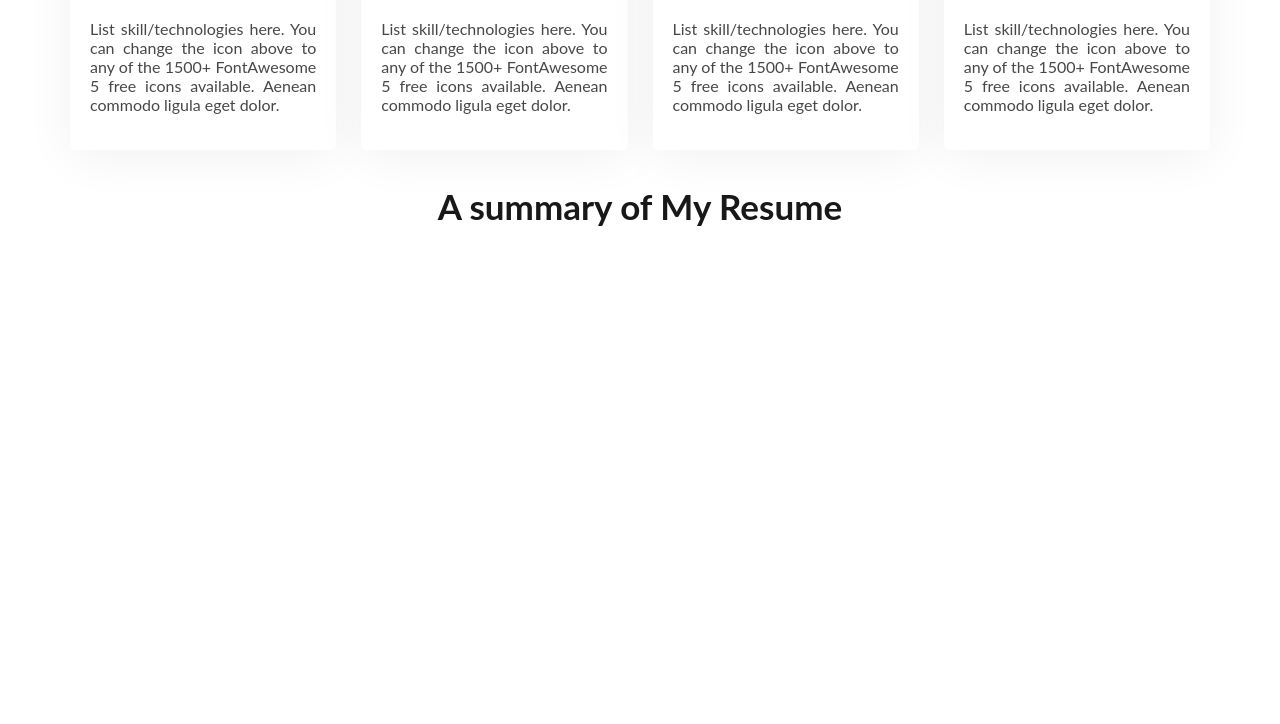
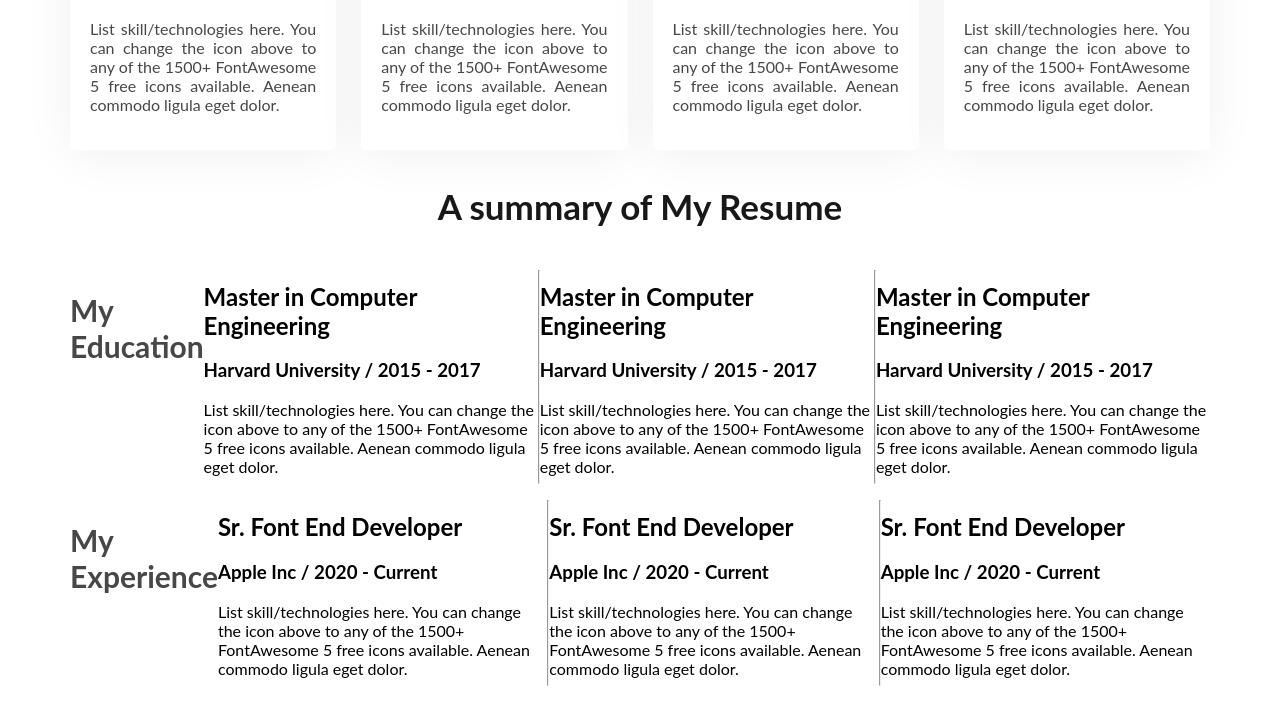
Before and after one commit to HasnathAhmedTamim/web-dev-portfolio1, a plain HTML site: page index.html in a window 1280 px wide. Shown: the part 1900-2624 px from the top of the page. Before the commit the page ends 2287 px from the top, so only its background shows below. Drawn offline with Linux system fonts and the light colour scheme.

Commit message:
resumeset

```diff
--- a/index.html
+++ b/index.html
@@ -94,7 +94,54 @@
             </div>
          <!-- resume section -->
         </section>
-            <h3 class="section-title">A summary of My Resume</h3>
+          <h3 class="section-title">A summary of My Resume</h3>
+          <div class="resume-container">
+            <h3 class="resume-col-tit">My Education</h3>
+            <div class="resume-item">
+              <h2>Master in Computer Engineering</h2>
+              <h3>Harvard University / 2015 - 2017</h3>
+              <p>List skill/technologies here. You can change the icon above
+to any of the 1500+ FontAwesome 5 free icons available. Aenean commodo ligula eget dolor. </p>
+            </div>
+            <hr>
+            <div class="resume-item">
+              <h2>Master in Computer Engineering</h2>
+              <h3>Harvard University / 2015 - 2017</h3>
+              <p>List skill/technologies here. You can change the icon above
+to any of the 1500+ FontAwesome 5 free icons available. Aenean commodo ligula eget dolor. </p>
+            </div>
+            <hr>
+            <div class="resume-item">
+              <h2>Master in Computer Engineering</h2>
+              <h3>Harvard University / 2015 - 2017</h3>
+              <p>List skill/technologies here. You can change the icon above
+to any of the 1500+ FontAwesome 5 free icons available. Aenean commodo ligula eget dolor. </p>
+            </div>
+          </div>
+          <div class="resume-container">
+            <h3 class="resume-col-tit">My Experience</h3>
+            <div class="resume-item">
+              <h2>Sr. Font End Developer</h2>
+              <h3>Apple Inc / 2020 - Current</h3>
+              <p>List skill/technologies here. You can change the icon above
+to any of the 1500+ FontAwesome 5 free icons available. Aenean commodo ligula eget dolor. </p>
+            </div>
+            <hr>
+           <div class="resume-item">
+              <h2>Sr. Font End Developer</h2>
+              <h3>Apple Inc / 2020 - Current</h3>
+              <p>List skill/technologies here. You can change the icon above
+to any of the 1500+ FontAwesome 5 free icons available. Aenean commodo ligula eget dolor. </p>
+            </div>
+            <hr>
+           <div class="resume-item">
+              <h2>Sr. Font End Developer</h2>
+              <h3>Apple Inc / 2020 - Current</h3>
+              <p>List skill/technologies here. You can change the icon above
+to any of the 1500+ FontAwesome 5 free icons available. Aenean commodo ligula eget dolor. </p>
+            </div>
+          </div>
+
         <section>
 
         </section>
--- a/styles.css/portfolio.css
+++ b/styles.css/portfolio.css
@@ -87,7 +87,7 @@ body {
 .about {
   padding: 130px;
   margin: 130px 0;
-  background-color: #FFF8F3;
+  background-color: #fff8f3;
 }
 .section-title {
   color: #181818;
@@ -104,50 +104,56 @@ body {
   font-size: 18px;
 
   font-weight: 400;
-
 }
-main{
+main {
   max-width: 1140px;
   margin: auto;
 }
-.about-info{
+.about-info {
   display: flex;
   justify-content: space-around;
-
 }
-.info-container{
+.info-container {
   text-align: center;
 }
 /* .section-title{
   width: 70%;
   margin: auto;
 } */
-#what-i-do{
+#what-i-do {
   padding: 30px 150px;
   text-align: center;
 }
 /* skillrelated */
 
-.skills-container{
+.skills-container {
   display: flex;
   justify-content: space-around;
-   gap: 25px;
-
-
+  gap: 25px;
 }
-.skill-desc{
+.skill-desc {
   color: #474747;
   text-align: justify;
 }
-.skill{
+.skill {
   /* background-color: #FFF8F3; */
   padding: 20px;
 
   border-radius: 5px;
-  background: #FFF;
+  background: #fff;
   box-shadow: 0px 6px 50px 0px rgba(0, 0, 0, 0.06);
-
 }
-main section{
+main section {
   margin-top: 160px;
 }
+
+/* res-col-sty */
+.resume-col-tit {
+  color: #474747;
+  font-size: 30px;
+  font-weight: 700;
+}
+.resume-container{
+  display: flex;
+  justify-content: space-around;
+}
```
